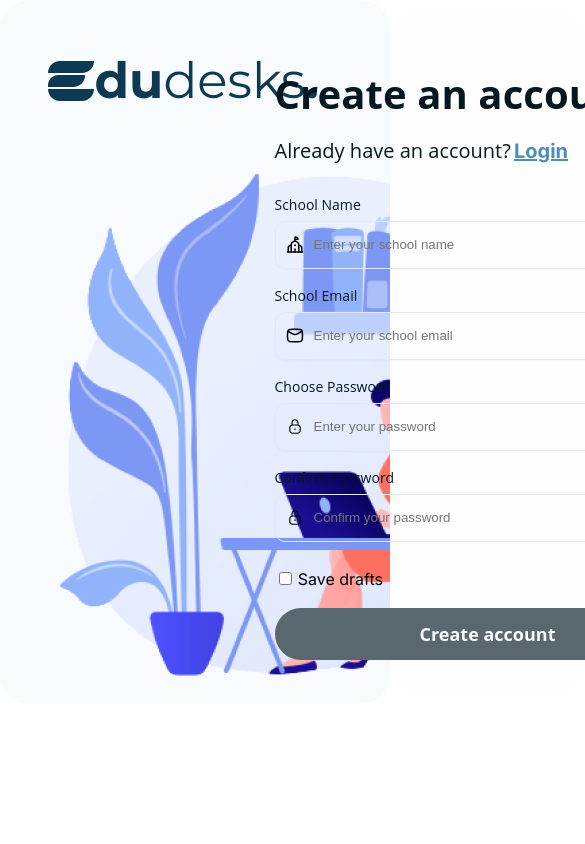
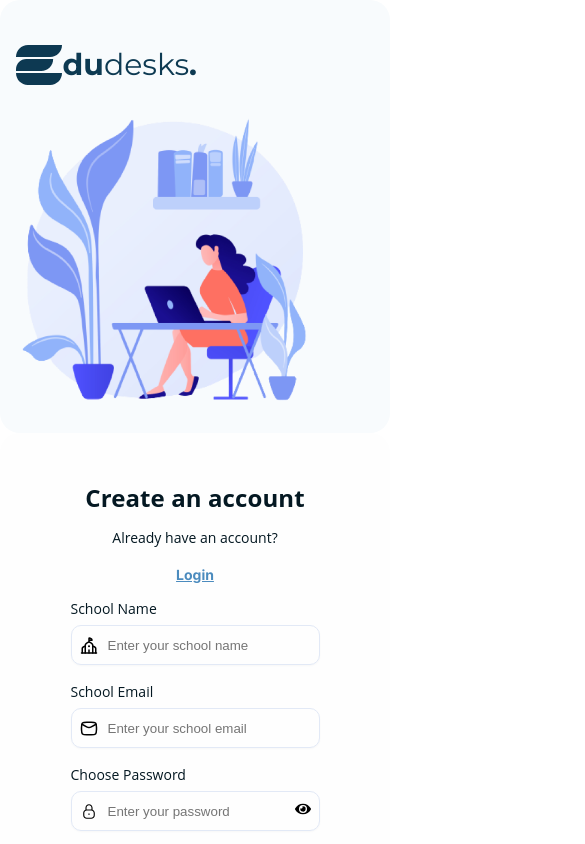
Before and after one commit to xerdin442/edtech-platform, a React (Vite) app in the folder client/: page / in a window 390 px wide. Shown: the top 844 px of the page, 585 px wide, since content can reach past the window. Built offline with nearby package versions, Linux system fonts and the light colour scheme.

Commit message:
SignUp.css

```diff
--- a/client/src/css/SignUp.css
+++ b/client/src/css/SignUp.css
@@ -224,3 +224,70 @@ margin-bottom: 2rem;
   .show-red .icon-eye{
     color: #F65252;
   }
+
+@media (max-width: 1200px) {
+    .signUp-div {
+        flex-direction: column;
+        justify-content: flex-start;
+    }
+
+    .side-1,
+    .side-2 {
+        width: 100%;
+        padding: 1rem;
+        margin: 0 auto;
+        height: auto;
+        border-radius: 20px;
+    }
+
+    .side-1 .illustration {
+        width: 100%;
+        height: auto;
+        max-width: 300px;
+        margin: 0 auto;
+    }
+
+    .side-1 header p {
+        font-size: 30px;
+    }
+
+    .formSection h4 {
+        font-size: 24px;
+        text-align: center;
+    }
+
+    .signup-details,
+    .signup-details2 {
+        width: 100%;
+        padding: 0 1rem;
+    }
+
+    .input-container {
+        height: 40px;
+        padding: 8px;
+    }
+
+    .btnContainer button {
+        width: 100%;
+        max-width: 350px;
+        height: 48px;
+        padding: 12px;
+    }
+
+    .already-container {
+        font-size: 16px;
+        flex-direction: column;
+        gap: 0.5rem;
+        text-align: center;
+    }
+
+    .already-container p,
+    .already-container a {
+        font-size: 14px;
+    }
+
+    .error-message,
+    .red-error {
+        font-size: 12px;
+    }
+}
```
